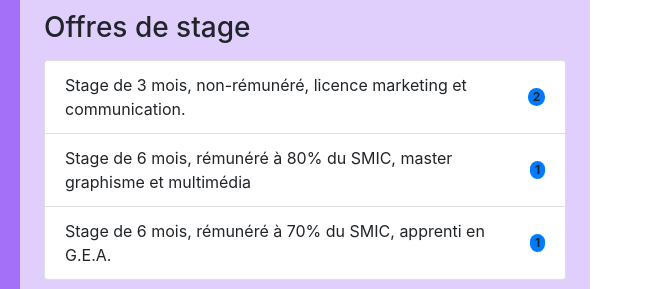
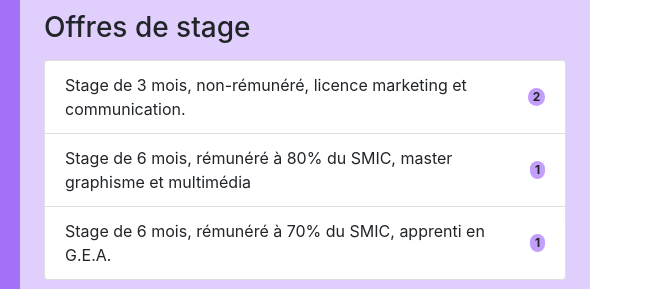
Before and after one commit to fabienmacip/devoir_01, a plain HTML site: page index.html in a window 1280 px wide. Shown: the part 2060-2349 px from the top of the page, 620-1280 px from the left. Drawn offline with nearby package versions, Linux system fonts and the light colour scheme.

Commit message:
Offres stage marge gauche pills

```diff
--- a/index.html
+++ b/index.html
@@ -236,15 +236,15 @@
             <ul class="list-group">
               <li class="list-group-item d-flex align-items-center justify-content-between">
                 Stage de 3 mois, non-rémunéré, licence marketing et communication.
-                <span class="badge bg-primary rounded-pill">2</span>
+                <span class="badge indigo-200 rounded-pill ml-2">2</span>
               </li>
               <li class="list-group-item d-flex align-items-center justify-content-between">
                 Stage de 6 mois, rémunéré à 80% du SMIC, master graphisme et multimédia
-                <span class="badge bg-primary rounded-pill">1</span>
+                <span class="badge indigo-200 rounded-pill ml-2">1</span>
               </li>
               <li class="list-group-item d-flex align-items-center justify-content-between">
                 Stage de 6 mois, rémunéré à 70% du SMIC, apprenti en G.E.A.
-                <span class="badge bg-primary rounded-pill">1</span>
+                <span class="badge indigo-200 rounded-pill ml-2">1</span>
               </li>
             </ul>
           </p>
```
